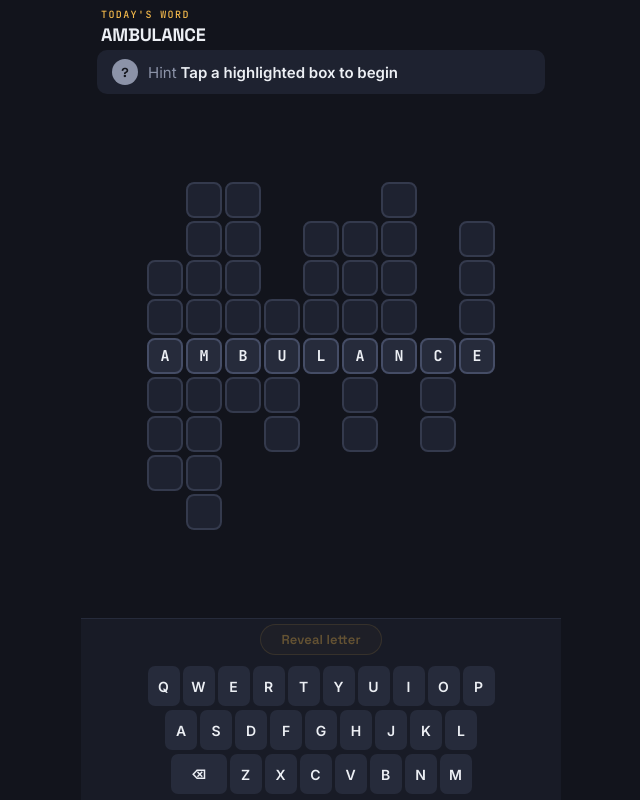
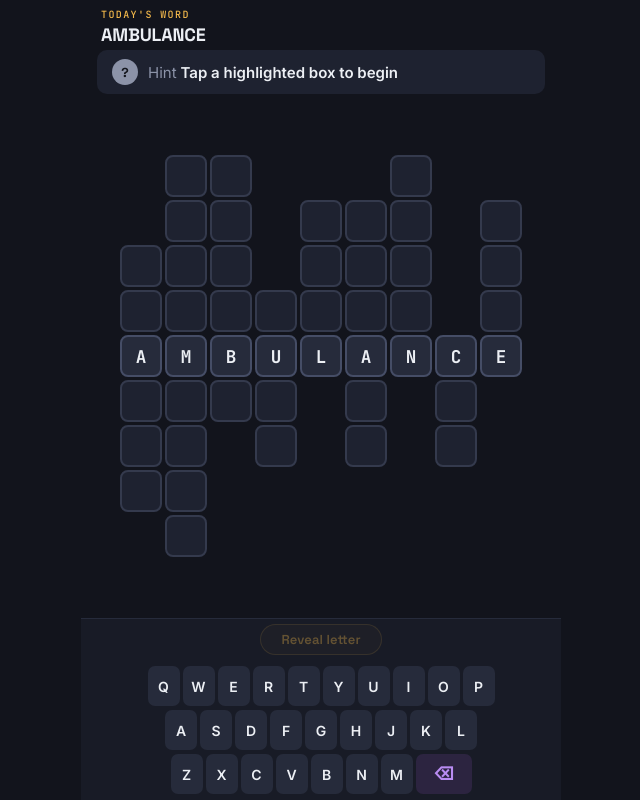
Before and after one commit to dexamalion-cloud/Themeology, a plain HTML site: page index.html in a window 1280 px wide. Shown: the whole page, without its empty margins (319-959 px from the left). Drawn offline with Linux system fonts and the light colour scheme.

Commit message:
Dynamically changes Grid size to fit the most space

```diff
--- a/index.html
+++ b/index.html
@@ -86,15 +86,13 @@
   }
 
   .cell{
-    width: 36px;
-    height: 36px;
     border-radius: 8px;
     display:flex;
     align-items:center;
     justify-content:center;
     font-family:'JetBrains Mono', monospace;
     font-weight: 700;
-    font-size: 15px;
+    font-size: calc(var(--cell-size, 36px) * 0.42);
     user-select: none;
     transition: transform 0.12s ease, background 0.15s ease, border-color 0.15s ease;
   }
@@ -315,6 +313,16 @@
     font-size: 12px;
   }
 
+  .key.action{
+    background: var(--reveal-dim);
+    color: var(--reveal);
+    font-size: 17px;
+  }
+
+  .key.action:active{
+    background: rgba(185, 140, 242, 0.28);
+  }
+
   /* ---------- Win state ---------- */
   #win-banner{
     position: fixed;
@@ -457,8 +465,30 @@ const wordCellOrder = WORDS.map((w, wi) => {
 
 /* ---------------- Render grid ---------------- */
 const gridEl = document.getElementById('grid');
-gridEl.style.gridTemplateColumns = `repeat(${totalCols}, 36px)`;
-gridEl.style.gridTemplateRows = `repeat(${totalRows}, 36px)`;
+const gridWrapEl = document.getElementById('grid-wrap');
+const GRID_GAP = 3;
+const MIN_CELL = 22;
+const MAX_CELL = 42;
+
+function sizeGrid(){
+  const availW = gridWrapEl.clientWidth;
+  const availH = gridWrapEl.clientHeight;
+
+  const fromWidth = (availW - (totalCols - 1) * GRID_GAP) / totalCols;
+  const fromHeight = (availH - (totalRows - 1) * GRID_GAP) / totalRows;
+
+  let cellSize = Math.floor(Math.min(fromWidth, fromHeight));
+  cellSize = Math.max(MIN_CELL, Math.min(MAX_CELL, cellSize));
+
+  gridEl.style.setProperty('--cell-size', `${cellSize}px`);
+  gridEl.style.gridTemplateColumns = `repeat(${totalCols}, ${cellSize}px)`;
+  gridEl.style.gridTemplateRows = `repeat(${totalRows}, ${cellSize}px)`;
+}
+
+sizeGrid();
+window.addEventListener('resize', sizeGrid);
+window.addEventListener('orientationchange', sizeGrid);
+window.addEventListener('load', sizeGrid);
 
 const domCells = []; // domCells[row][col]
 for(let r=0; r<totalRows; r++){
@@ -499,13 +529,6 @@ const kbEl = document.getElementById('keyboard');
 KB_ROWS.forEach((row, i) => {
   const rowEl = document.createElement('div');
   rowEl.className = 'kb-row';
-  if(i === 2){
-    const del = document.createElement('button');
-    del.className = 'key wide';
-    del.textContent = '⌫';
-    del.addEventListener('click', () => onBackspace());
-    rowEl.appendChild(del);
-  }
   [...row].forEach(letter => {
     const key = document.createElement('button');
     key.className = 'key';
@@ -513,6 +536,14 @@ KB_ROWS.forEach((row, i) => {
     key.addEventListener('click', () => onLetter(letter));
     rowEl.appendChild(key);
   });
+  if(i === 2){
+    const del = document.createElement('button');
+    del.className = 'key wide action';
+    del.setAttribute('aria-label', 'Erase letter');
+    del.textContent = '⌫';
+    del.addEventListener('click', () => onBackspace());
+    rowEl.appendChild(del);
+  }
   kbEl.appendChild(rowEl);
 });
 
```
